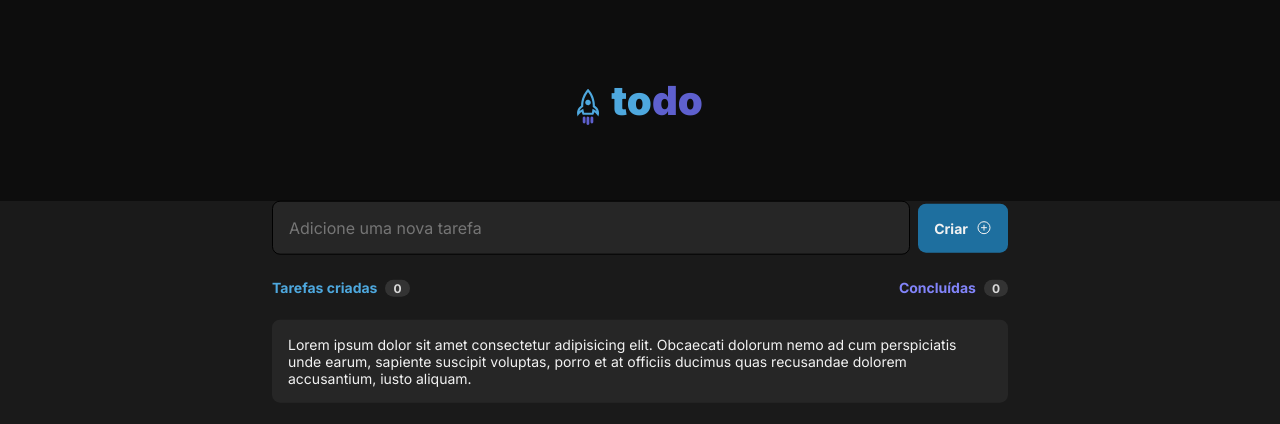
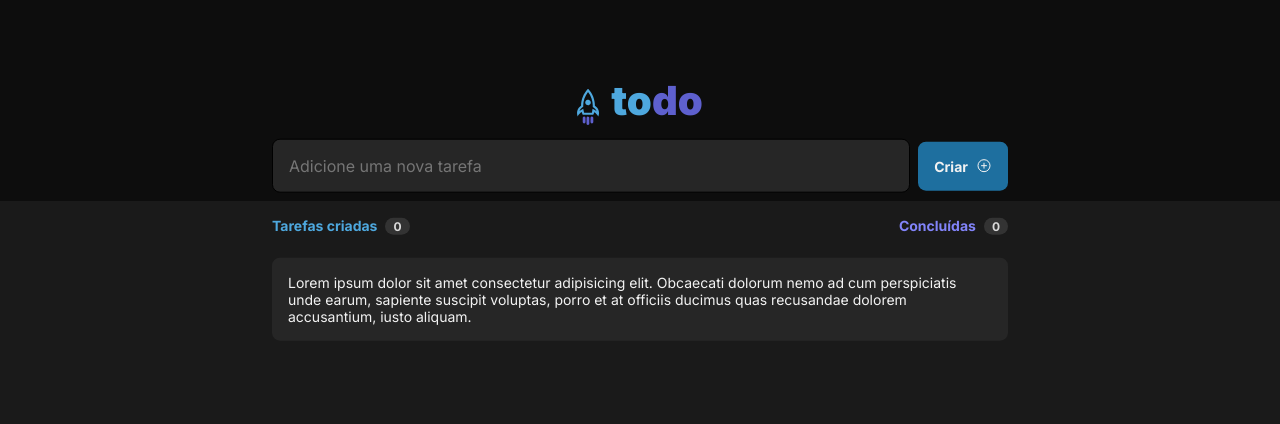
Before and after one commit to SabrinaCoelho/Desafio01-ToDo, a React (Vite) app: page / in a window 1280 px wide. Shown: the top 424 px of the page. Built offline with nearby package versions, Linux system fonts and the light colour scheme.

Commit message:
Update margin-top

```diff
--- a/src/App.module.css
+++ b/src/App.module.css
@@ -1,4 +1,5 @@
 .wrapper{
     margin: 2rem auto;
     padding: 0 1rem;
+    margin-top: -1.875rem;
 }
```
